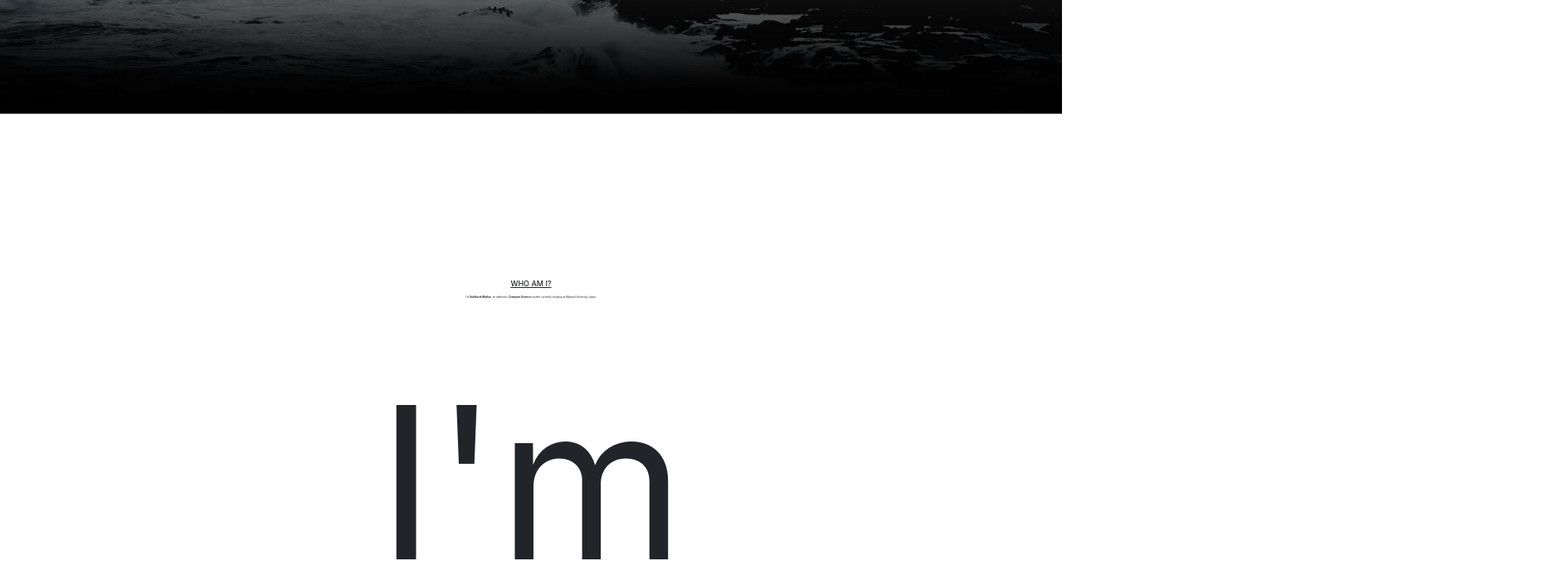
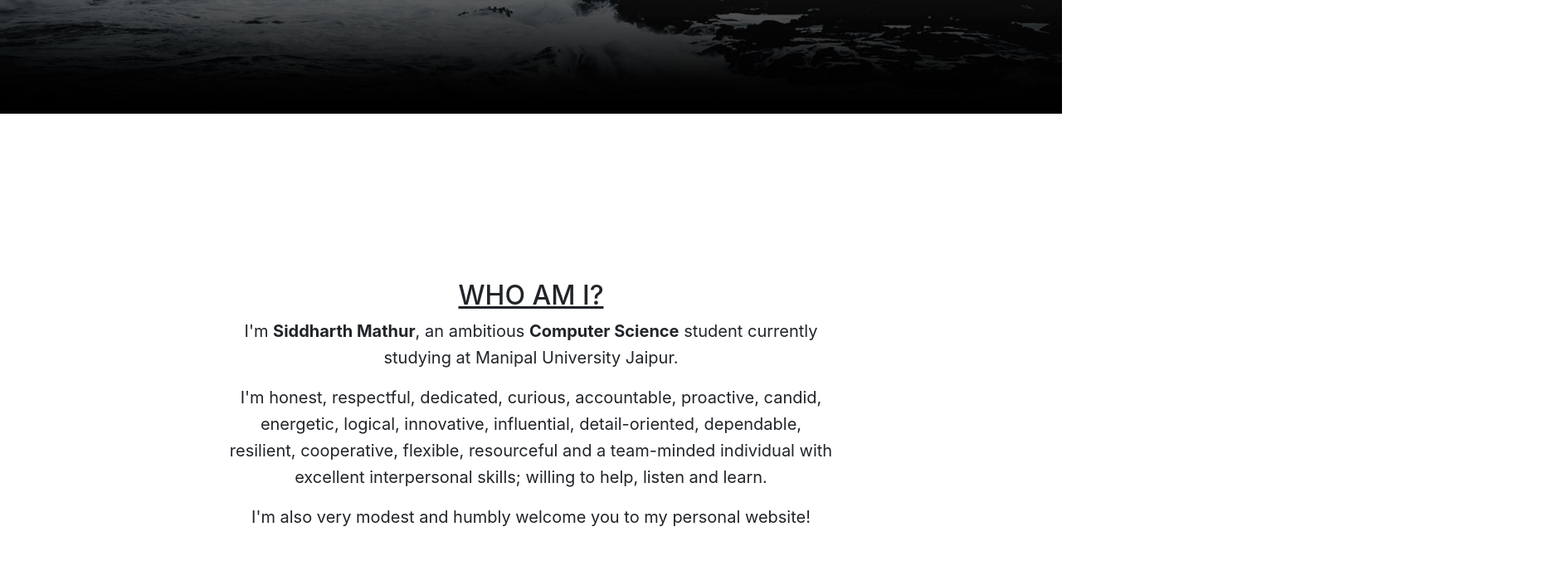
Before and after one commit to Siddikulus/Siddikulus.github.io, a website with bundled scripts: page index.html in a window 1280 px wide. Shown: the part 663-1339 px from the top of the page at 83% size, 1867 px wide, since content can reach past the window. Built offline with nearby package versions, Linux system fonts and the light colour scheme; a web font is replaced by a local one.

Commit message:
Sorted font issue.

```diff
--- a/css/grayscale.css
+++ b/css/grayscale.css
@@ -27,14 +27,14 @@ h6 {
 }
 
 p {
-  font-size: 100px;
+  font-size: 16px;
   line-height: 1;
   margin: 0 0 25px;
 }
 
 @media (min-width: 768px) {
   p {
-    font-size: 20vw;
+    font-size: 20px;
     line-height: 1.6;
     margin: 0 0 35px;
   }
@@ -156,9 +156,8 @@ a:focus, a:hover {
   -webkit-text-fill-color: transparent;
 
 }
-.content-section{
-  font-size: 30px;
-}
+
+
 
 @media (min-width: 768px) {
   .masthead {
@@ -209,19 +208,14 @@ a:focus, a:hover {
   background-size: cover;
 }
 
-#map {
-  width: 100%;
-  height: 300px;
-}
+
 
 @media (min-width: 992px) {
   .content-section {
     padding-top: 200px;
     padding-bottom: 200px;
   }
-  #map {
-    height: 350px;
-  }
+
 }
 
 .btn {
--- a/index.html
+++ b/index.html
@@ -76,8 +76,8 @@
       <div class="container">
         <div class="row">
           <div class="col-lg-8 mx-auto">
-            <h2 style = "font-size: 30%;">Who am I?</h2>
-            <p style ="font-size: 10%">I'm <b>Siddharth Mathur</b>, an ambitious <b>Computer Science</b> student currently studying at Manipal University Jaipur.
+            <h2>Who am I?</h2>
+            <p>I'm <b>Siddharth Mathur</b>, an ambitious <b>Computer Science</b> student currently studying at Manipal University Jaipur.
              </p>
             <p>I'm honest, respectful, dedicated, curious, accountable, proactive, candid, energetic, logical, innovative, influential, detail-oriented, dependable, resilient, cooperative, flexible, resourceful and a team-minded individual with excellent interpersonal skills; willing to help, listen and learn.</p>
             <p> I'm also very modest and humbly welcome you to my personal website!</p>
```
